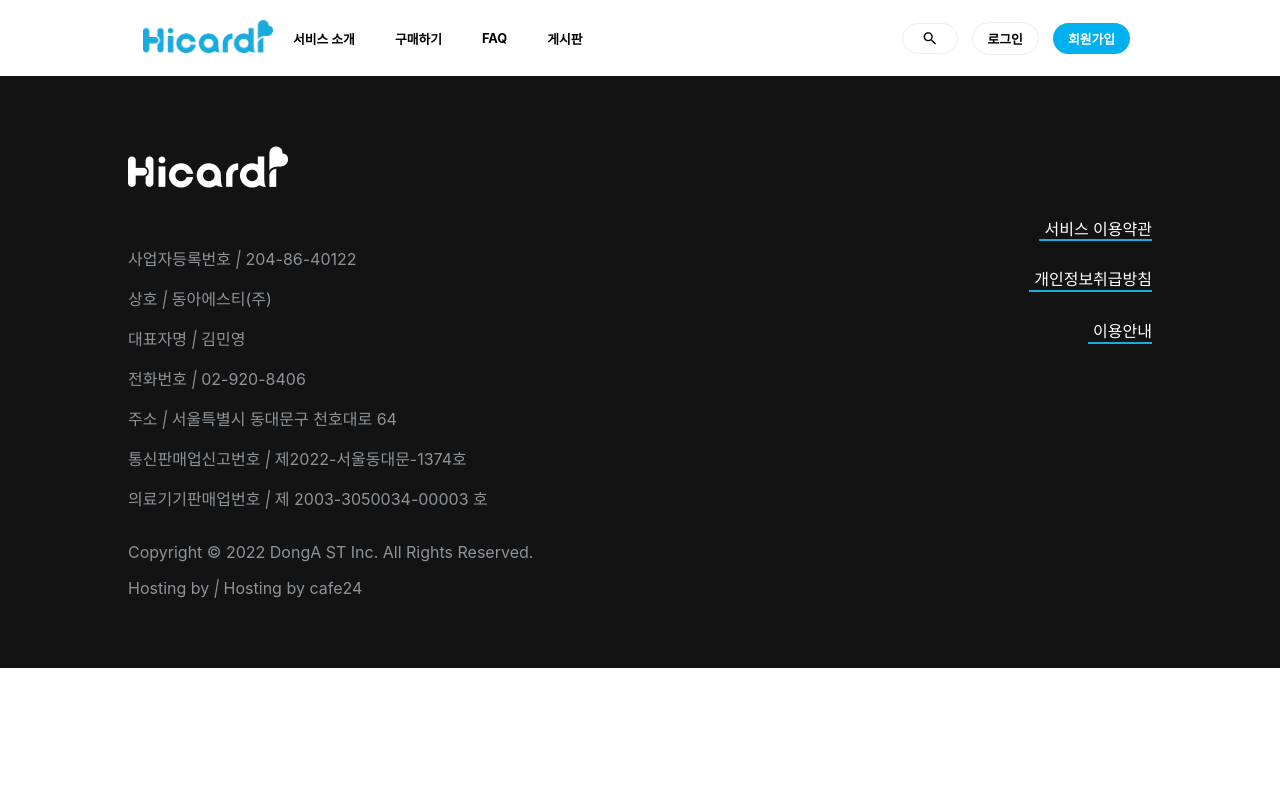
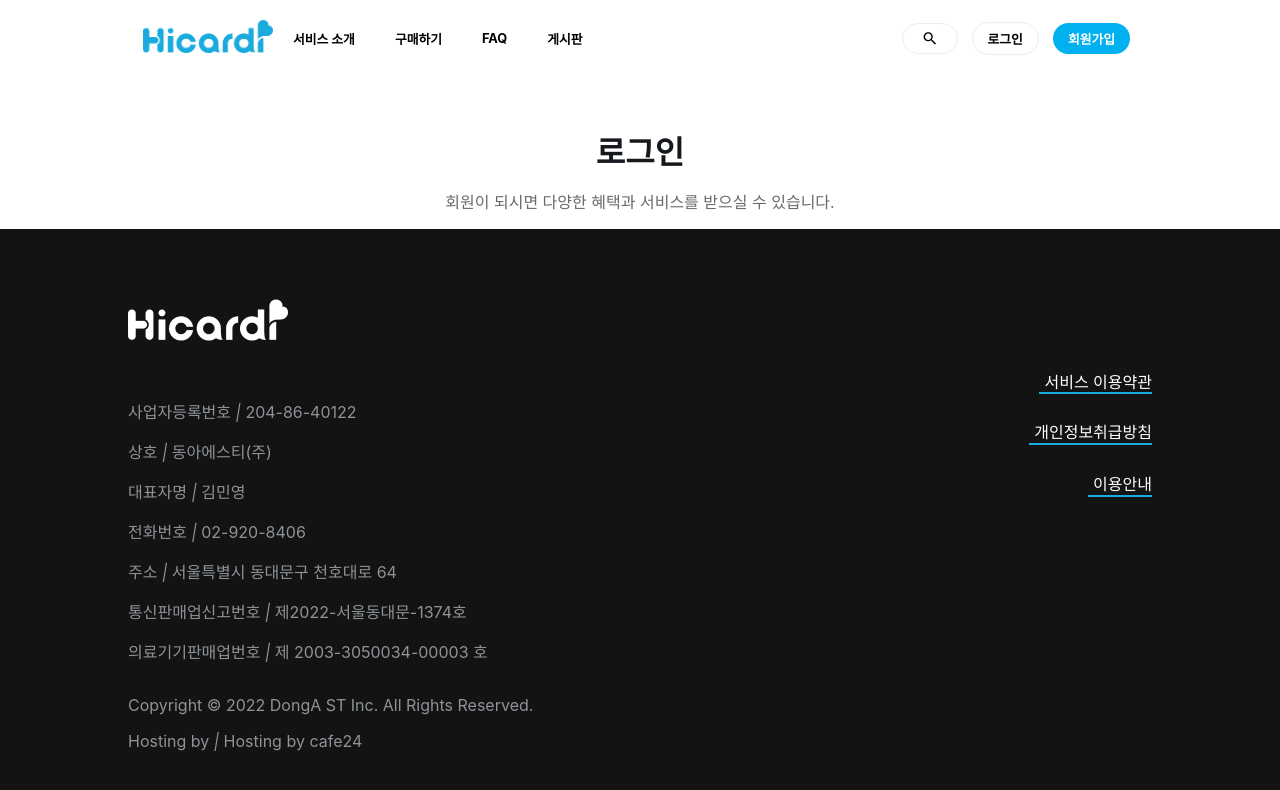
Before and after one commit to DONGA-ST-B/frontend, a React (Create React App) app: page /login in a window 1280 px wide. Shown: the top 790 px of the page. Built offline with nearby package versions, Linux system fonts and the light colour scheme.

Commit message:
[feat] : 로그인 텍스트 박스 구현

```diff
--- a/src/pages/login/LoginPage.js
+++ b/src/pages/login/LoginPage.js
@@ -1,12 +1,15 @@
 import React from "react";
 import Header from "../../components/header/Header";
 import Footer from "../../components/footer/Footer";
+import LoginTextBox from "./LoginTextBox";
+import LoginTextBoxComponent from "./LoginTextBox";
 
 export default function ProductDetailPage() {
     return (
       <div>
         <Header />
-        <div>
+        <div style={{ marginTop: "40px" }}>
+            <LoginTextBoxComponent />
         </div>
         <Footer />
       </div>
--- /dev/null
+++ b/src/pages/login/LoginTextBox.js
@@ -0,0 +1,35 @@
+import React from "react";
+import styled from "styled-components";
+import { COLORS } from "../../styles/colors";
+
+const LoginTextBox = styled.div`
+  display: flex;
+  flex-direction: column;
+  align-items: center;
+  justify-content: center;
+  text-align: center;
+`;
+
+const Title = styled.h1`
+  font-size: 32px;
+  font-weight: bold;
+  color: ${COLORS.GRAY_900};
+  margin-bottom: 8px;
+`;
+
+const Subtitle = styled.p`
+  font-size: 16px;
+  color: ${COLORS.GRAY_600};
+  margin-top: 8px;
+`;
+
+function LoginTextBoxComponent() {
+  return (
+    <LoginTextBox>
+      <Title>로그인</Title>
+      <Subtitle>회원이 되시면 다양한 혜택과 서비스를 받으실 수 있습니다.</Subtitle>
+    </LoginTextBox>
+  );
+}
+
+export default LoginTextBoxComponent;
```
